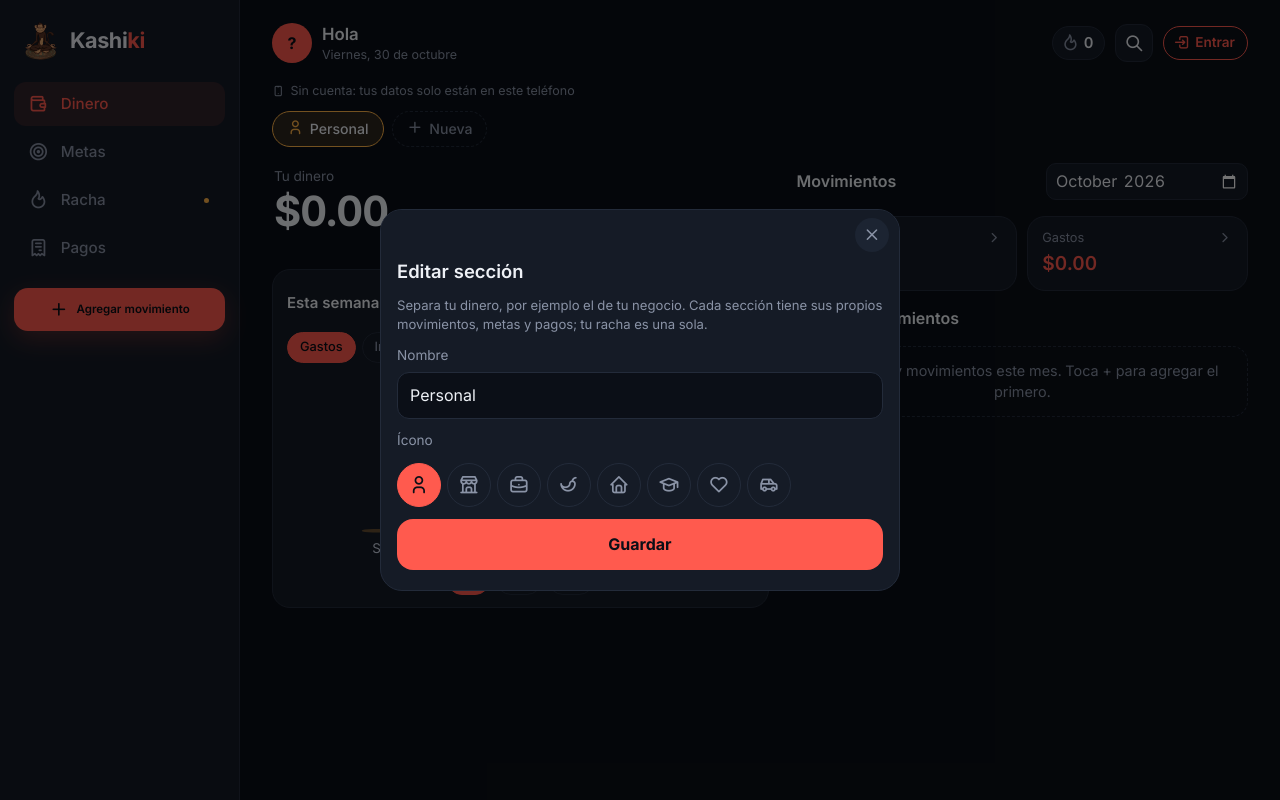
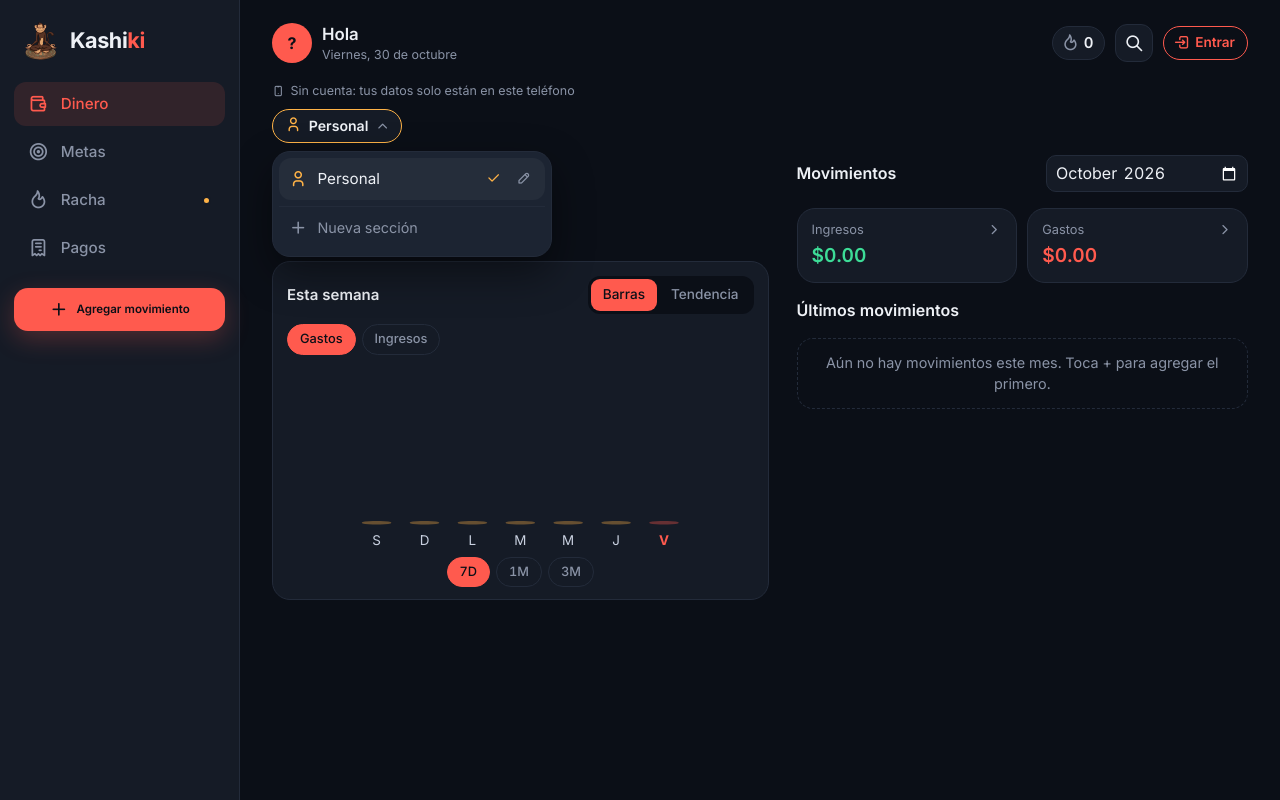
Before and after one commit to shanlingsong/control-dinero, a plain HTML site: page index.html in a window 1280 px wide. Both pictures are taken after a click on the button "Personal". Drawn offline with nearby package versions, Linux system fonts and the light colour scheme.

Commit message:
Secciones: una sola pastilla con menú desplegable
Co-Authored-By: Claude Opus 5.5 <noreply@anthropic.com>

```diff
--- a/app.js
+++ b/app.js
@@ -1646,27 +1646,65 @@ function dibujarSecciones() {
   }
   if (!secciones.some((s) => s.id === seccionActual)) seccionActual = 'personal';
 
-  const fila = $('#secciones');
-  fila.replaceChildren();
+  // La pastilla: solo la sección en la que estás.
+  const actual = seccionVista();
+  $('#seccion-icono').className = `ti ${actual.icono || 'ti-folder'}`;
+  $('#seccion-nombre').textContent = actual.nombre;
+
+  // El menú que se despliega: todas las secciones (con palomita en la actual), un lápiz para
+  // editar cada una y, hasta abajo, "Nueva sección".
+  const menu = $('#menu-secciones');
+  menu.replaceChildren();
   for (const s of secciones) {
-    const boton = document.createElement('button');
-    boton.type = 'button';
-    boton.className = 'chip-seccion' + (s.id === seccionActual ? ' activo' : '');
-    boton.setAttribute('aria-pressed', s.id === seccionActual);
-    boton.innerHTML = `<i class="ti ${s.icono || 'ti-folder'}" aria-hidden="true"></i><span></span>`;
-    boton.querySelector('span').textContent = s.nombre;
-    // Tocar la sección en la que ya estás la abre para cambiarle el nombre o el ícono.
-    boton.title = s.id === seccionActual ? 'Toca otra vez para editarla' : '';
-    boton.addEventListener('click', () => (s.id === seccionActual ? abrirSeccion(s) : cambiarSeccion(s.id)));
-    fila.append(boton);
+    const fila = document.createElement('div');
+    fila.className = 'opcion-seccion' + (s.id === seccionActual ? ' actual' : '');
+    fila.innerHTML = `<button type="button" class="opcion-elegir" role="menuitemradio" aria-checked="${s.id === seccionActual}">
+        <i class="ti ${s.icono || 'ti-folder'}" aria-hidden="true"></i><span></span>
+        <i class="ti ti-check palomita" aria-hidden="true"></i>
+      </button>
+      <button type="button" class="opcion-editar"><i class="ti ti-pencil" aria-hidden="true"></i></button>`;
+    fila.querySelector('span').textContent = s.nombre;
+    fila.querySelector('.opcion-editar').setAttribute('aria-label', `Editar ${s.nombre}`);
+    fila.querySelector('.opcion-elegir').addEventListener('click', () => {
+      cerrarMenuSecciones();
+      if (s.id !== seccionActual) cambiarSeccion(s.id);
+    });
+    fila.querySelector('.opcion-editar').addEventListener('click', () => {
+      cerrarMenuSecciones();
+      abrirSeccion(s);
+    });
+    menu.append(fila);
   }
   const nueva = document.createElement('button');
   nueva.type = 'button';
-  nueva.className = 'chip-seccion nueva';
-  nueva.innerHTML = '<i class="ti ti-plus" aria-hidden="true"></i><span>Nueva</span>';
-  nueva.addEventListener('click', () => abrirSeccion(null));
-  fila.append(nueva);
-}
+  nueva.className = 'opcion-nueva';
+  nueva.setAttribute('role', 'menuitem');
+  nueva.innerHTML = '<i class="ti ti-plus" aria-hidden="true"></i>Nueva sección';
+  nueva.addEventListener('click', () => {
+    cerrarMenuSecciones();
+    abrirSeccion(null);
+  });
+  menu.append(nueva);
+}
+
+function abrirMenuSecciones() {
+  $('#menu-secciones').hidden = false;
+  $('#seccion-boton').setAttribute('aria-expanded', 'true');
+}
+
+function cerrarMenuSecciones() {
+  $('#menu-secciones').hidden = true;
+  $('#seccion-boton').setAttribute('aria-expanded', 'false');
+}
+
+$('#seccion-boton').addEventListener('click', () => ($('#menu-secciones').hidden ? abrirMenuSecciones() : cerrarMenuSecciones()));
+// Tocar fuera del menú, o la tecla Esc, lo cierra.
+document.addEventListener('click', (e) => {
+  if (!$('#menu-secciones').hidden && !e.target.closest('#secciones')) cerrarMenuSecciones();
+});
+document.addEventListener('keydown', (e) => {
+  if (e.key === 'Escape') cerrarMenuSecciones();
+});
 
 function cambiarSeccion(id) {
   seccionActual = id;
--- a/index.html
+++ b/index.html
@@ -18,7 +18,7 @@
   <link rel="stylesheet" href="https://fonts.googleapis.com/css2?family=Inter:wght@400;500;600;700&display=swap">
   <link rel="stylesheet" href="https://cdn.jsdelivr.net/npm/@tabler/icons-webfont@3.19.0/dist/tabler-icons.min.css">
   <!-- El ?v= cambia en cada versión para que el navegador no use un diseño viejo guardado -->
-  <link rel="stylesheet" href="styles.css?v=29">
+  <link rel="stylesheet" href="styles.css?v=30">
 </head>
 <body>
   <div id="recargar" class="recargar" aria-hidden="true"><i class="ti ti-refresh"></i></div>
@@ -49,8 +49,15 @@
   <main>
     <p id="estado" class="estado"></p>
 
-    <!-- Secciones de dinero: con un toque cambias entre Personal, Mi empresa, etc. -->
-    <div id="secciones" class="secciones" role="group" aria-label="Secciones de dinero"></div>
+    <!-- Secciones de dinero: solo se ve en la que estás; al picarle se despliegan las demás -->
+    <div id="secciones" class="selector-seccion">
+      <button type="button" id="seccion-boton" class="pastilla-seccion" aria-haspopup="menu" aria-expanded="false" aria-controls="menu-secciones">
+        <i id="seccion-icono" class="ti ti-user" aria-hidden="true"></i>
+        <span id="seccion-nombre">Personal</span>
+        <i class="ti ti-chevron-down flecha-seccion" aria-hidden="true"></i>
+      </button>
+      <div id="menu-secciones" class="menu-secciones" role="menu" hidden></div>
+    </div>
 
     <!-- ========== Sección: Dinero ========== -->
     <section id="vista-dinero" class="vista">
@@ -439,6 +446,6 @@
   <div id="aviso" class="aviso" role="status" hidden><span id="aviso-texto"></span><button type="button" id="aviso-accion" class="boton-texto" hidden></button></div>
 
   <script src="https://cdn.jsdelivr.net/npm/@supabase/supabase-js@2.49.4/dist/umd/supabase.js"></script>
-  <script src="app.js?v=29"></script>
+  <script src="app.js?v=30"></script>
 </body>
 </html>
--- a/styles.css
+++ b/styles.css
@@ -846,36 +846,95 @@ code { font-size: 0.8em; background: var(--fondo); padding: 1px 5px; border-radi
 }
 #buscar-filtros { flex-wrap: wrap; }
 #vista-buscar { max-width: 720px; }
-/* ---------- Secciones de dinero ---------- */
-.secciones {
-  display: flex;
-  gap: 8px;
-  overflow-x: auto;
-  margin: 0 -16px 14px;
-  padding: 2px 16px;
-  scrollbar-width: none;
-}
-.secciones::-webkit-scrollbar { display: none; }
-.secciones[hidden] { display: none; }
-.chip-seccion {
-  flex: none;
+/* ---------- Secciones de dinero: pastilla + menú que se despliega ---------- */
+.selector-seccion { position: relative; display: flex; margin-bottom: 12px; }
+.selector-seccion[hidden] { display: none; }
+.pastilla-seccion {
   display: inline-flex;
   align-items: center;
-  gap: 6px;
+  gap: 7px;
   border: 1px solid var(--linea);
   background: var(--tarjeta);
+  color: var(--texto);
+  border-radius: 999px;
+  padding: 6px 10px 6px 12px;
+  font-size: 0.88rem;
+  font-weight: 600;
+  transition: border-color .2s, transform .12s;
+}
+.pastilla-seccion:active { transform: scale(.96); }
+.pastilla-seccion > .ti:first-child { color: var(--acento-2); font-size: 1.05rem; }
+.pastilla-seccion .flecha-seccion { color: var(--suave); font-size: 0.95rem; transition: transform .25s var(--suavecito); }
+.pastilla-seccion[aria-expanded="true"] { border-color: var(--acento-2); }
+.pastilla-seccion[aria-expanded="true"] .flecha-seccion { transform: rotate(180deg); }
+
+.menu-secciones {
+  position: absolute;
+  top: calc(100% + 8px);
+  left: 0;
+  z-index: 6;
+  width: min(280px, calc(100vw - 32px));
+  display: grid;
+  gap: 2px;
+  padding: 6px;
+  background: var(--tarjeta-2);
+  border: 1px solid var(--linea);
+  border-radius: 18px;
+  box-shadow: 0 16px 40px rgb(0 0 0 / 0.45);
+  transform-origin: top left;
+  animation: menu-despliega .22s var(--rebote);
+}
+.menu-secciones[hidden] { display: none; }
+@keyframes menu-despliega { from { opacity: 0; transform: scale(.9) translateY(-6px); } }
+.opcion-seccion { display: flex; align-items: center; border-radius: 12px; transition: background .15s; }
+.opcion-seccion:hover, .opcion-seccion.actual { background: rgb(255 255 255 / 0.04); }
+.opcion-elegir {
+  flex: 1;
+  min-width: 0;
+  display: flex;
+  align-items: center;
+  gap: 10px;
+  border: none;
+  background: none;
+  color: var(--texto);
+  padding: 10px 6px 10px 10px;
+  text-align: left;
+  font-size: 0.95rem;
+}
+.opcion-elegir span { flex: 1; min-width: 0; overflow: hidden; text-overflow: ellipsis; white-space: nowrap; }
+.opcion-elegir > .ti:first-child { font-size: 1.15rem; color: var(--suave); }
+.opcion-seccion.actual .opcion-elegir > .ti:first-child { color: var(--acento-2); }
+.palomita { color: var(--acento-2); visibility: hidden; }
+.opcion-seccion.actual .palomita { visibility: visible; }
+.opcion-editar {
+  flex: none;
+  width: 34px;
+  height: 34px;
+  margin-right: 4px;
+  border: none;
+  border-radius: 10px;
+  background: none;
   color: var(--suave);
-  border-radius: 999px;
-  padding: 7px 14px;
-  font-size: 0.88rem;
-  font-weight: 500;
-  transition: background .2s, color .2s, border-color .2s, transform .12s;
+  display: grid;
+  place-items: center;
 }
-.chip-seccion .ti { font-size: 1.05rem; }
-.chip-seccion:active { transform: scale(.95); }
-.chip-seccion.activo { background: rgb(255 179 71 / 0.14); border-color: var(--acento-2); color: var(--texto); }
-.chip-seccion.activo .ti { color: var(--acento-2); }
-.chip-seccion.nueva { border-style: dashed; background: transparent; }
+.opcion-editar:hover { background: var(--tarjeta); color: var(--texto); }
+.opcion-nueva {
+  display: flex;
+  align-items: center;
+  gap: 10px;
+  margin-top: 4px;
+  padding: 11px 10px;
+  border: none;
+  border-top: 1px solid var(--linea);
+  border-radius: 0 0 12px 12px;
+  background: none;
+  color: var(--suave);
+  font-size: 0.9rem;
+  text-align: left;
+}
+.opcion-nueva:hover { color: var(--texto); }
+.opcion-nueva .ti { font-size: 1.15rem; }
 .iconos-seccion { flex-wrap: wrap; }
 .icono-chip { width: 44px; height: 44px; padding: 0; display: grid; place-items: center; font-size: 1.3rem; }
 /* ---------- Partes que solo existen en la compu ---------- */
--- a/sw.js
+++ b/sw.js
@@ -1,7 +1,7 @@
 // Service worker: guarda una copia de la app para que abra aunque no haya internet.
 // Primero intenta descargar la versión más nueva; si no hay conexión, usa la copia guardada.
 
-const CACHE = 'kashiki-v29';
+const CACHE = 'kashiki-v30';
 const ARCHIVOS = ['./', 'index.html', 'styles.css', 'app.js', 'manifest.json', 'icon-192.png', 'icon-512.png', 'marca/kashiki.png'];
 // Con señal muy mala, la red puede tardar muchísimo en contestar. Si pasa este tiempo y ya hay
 // una copia guardada de ESA MISMA versión, se usa la copia para que la app no se quede "trabada".
```
